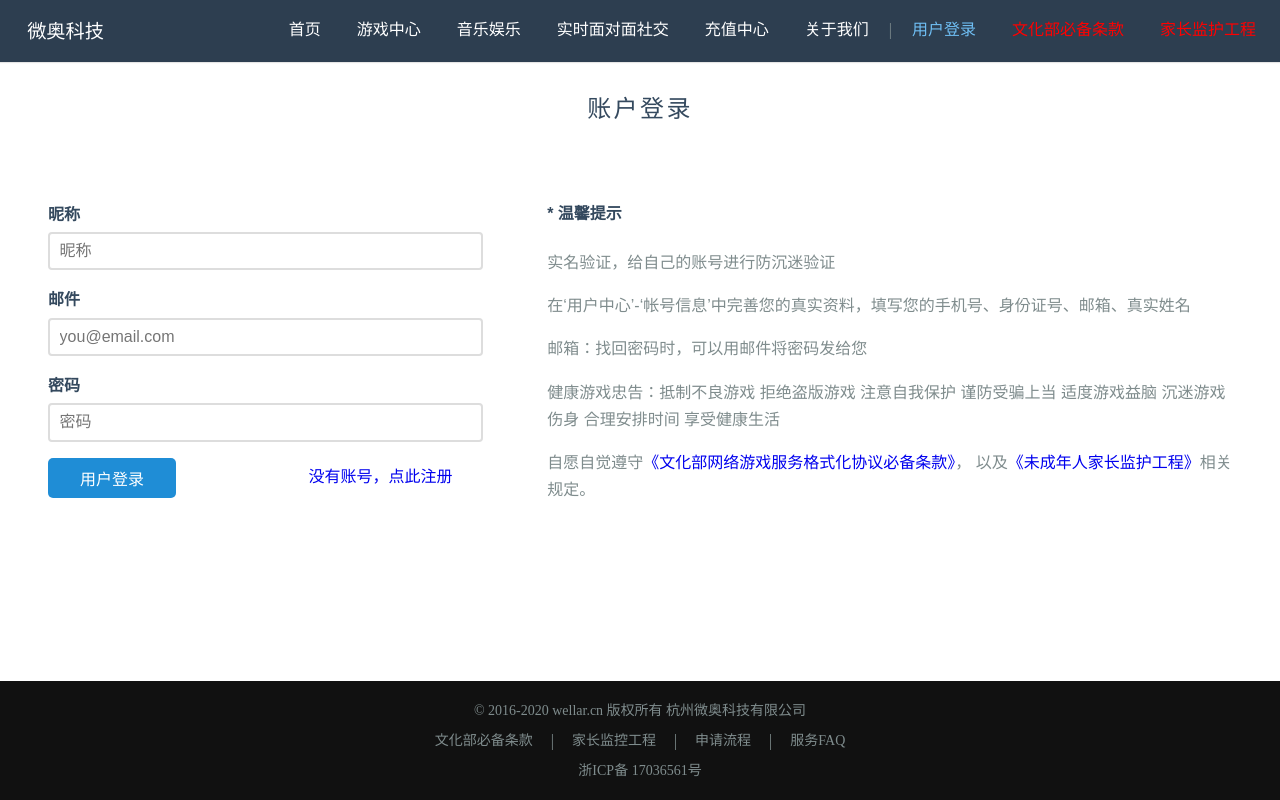
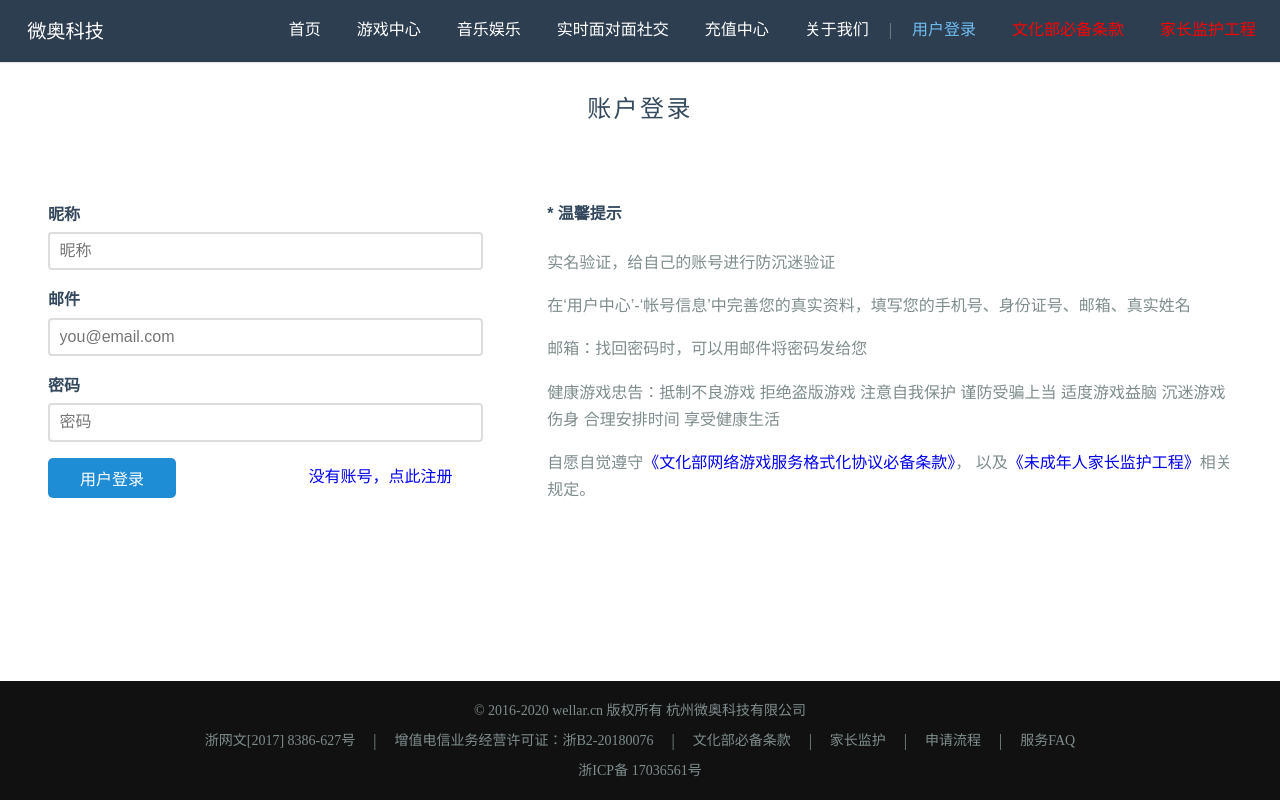
Before and after one commit to baidang/wellar, a plain HTML site: page login.html in a window 1280 px wide. Drawn offline with nearby package versions, Linux system fonts and the light colour scheme.

Commit message:
update 信息

```diff
--- a/login.html
+++ b/login.html
@@ -85,13 +85,30 @@
         <p>© 2016-2020 wellar.cn 版权所有 杭州微奥科技有限公司</p>
         <div class="pure-menu pure-menu-horizontal">
             <ul class="pure-menu-list">
-                <li class="pure-menu-item"><a href="./fcm.html#whb" class="pure-menu-link">文化部必备条款</a></li>
+                <li class="pure-menu-item">
+                    <a href="http://cdn1.biuapp.im/5b18a0b64c58f937a8e64a4350c51631f4ed7e03.png" target="_blank" class="pure-menu-link">浙网文[2017] 8386-627号</a>
+                </li>
                 <li class="pure-menu-item">|</li>
-                <li class="pure-menu-item"><a href="./fcm.html#intro" class="pure-menu-link">家长监控工程</a></li>
+                <li class="pure-menu-item">
+                    <a href="http://zcainfo.miitbeian.gov.cn/state/outPortal/loginPortal.action?spm=a21bo.2017.1997523009.40.5af911d9b92pJi&file=loginPortal.action"
+                        target="_blank" class="pure-menu-link">增值电信业务经营许可证：浙B2-20180076</a>
+                </li>
                 <li class="pure-menu-item">|</li>
-                <li class="pure-menu-item"><a href="./fcm.html#apply" class="pure-menu-link">申请流程</a></li>
+                <li class="pure-menu-item">
+                    <a href="./fcm.html#whb" class="pure-menu-link">文化部必备条款</a>
+                </li>
                 <li class="pure-menu-item">|</li>
-                <li class="pure-menu-item"><a href="./fcm.html#" class="pure-menu-link">服务FAQ</a></li>
+                <li class="pure-menu-item">
+                    <a href="./fcm.html#intro" class="pure-menu-link">家长监护</a>
+                </li>
+                <li class="pure-menu-item">|</li>
+                <li class="pure-menu-item">
+                    <a href="./fcm.html#apply" class="pure-menu-link">申请流程</a>
+                </li>
+                <li class="pure-menu-item">|</li>
+                <li class="pure-menu-item">
+                    <a href="./fcm.html#" class="pure-menu-link">服务FAQ</a>
+                </li>
             </ul>
         </div>
         <p>浙ICP备 17036561号</p>
```
Also changed, not shown: fcm.html (+5 -0 lines), game.html (+5 -0 lines), index.html (+4 -0 lines), recharge.html (+5 -0 lines), register.html (+5 -0 lines), videochat.html (+5 -0 lines), 1 other file.
